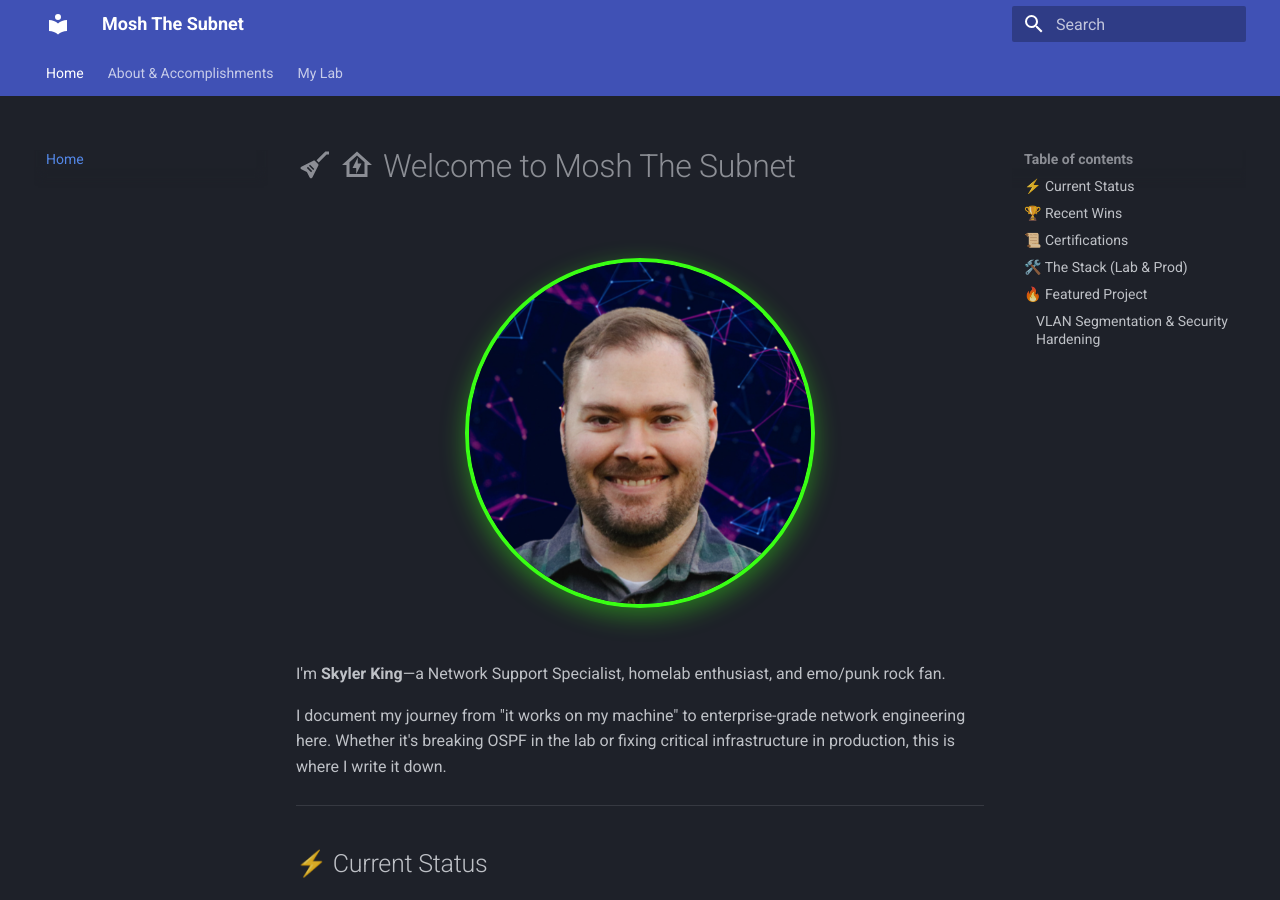
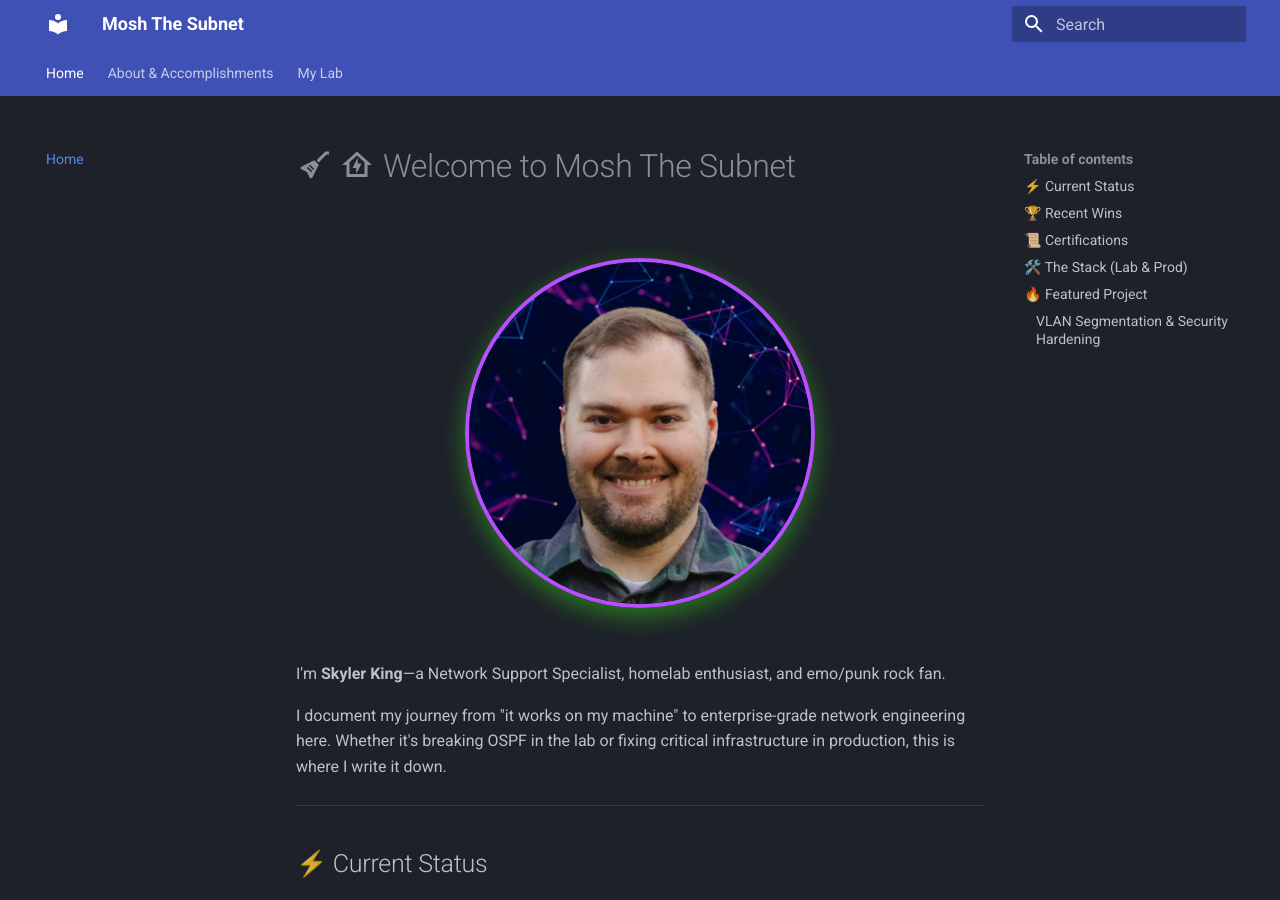
Before and after one commit to moshthesubnet/my-lab-docs, an MkDocs documentation site: the page built from docs/index.md, in a window 1280 px wide and 900 px high. Built offline with MkDocs 1.6.1 and Material for MkDocs 9.7.7, drawn with Linux system fonts in a browser that asks for light colours.

Commit message:
Update index.md

```diff
--- a/docs/index.md
+++ b/docs/index.md
@@ -1,7 +1,7 @@
 # :material-guitar-electric: :material-home-lightning-bolt-outline: Welcome to Mosh The Subnet
 
 <div align="center">
-  <img src="assets/github_profile.png" alt="Skyler King" width="350" style="border-radius: 50%; margin: 30px 0; border: 4px solid #39ff14; box-shadow: 0 8px 24px rgba(57,255,20,0.4);">
+  <img src="assets/github_profile.png" alt="Skyler King" width="350" style="border-radius: 50%; margin: 30px 0; border: 4px solid #b84fff; box-shadow: 0 8px 24px rgba(57,255,20,0.4);">
 </div>
 
 I'm **Skyler King**—a Network Support Specialist, homelab enthusiast, and emo/punk rock fan.
```
